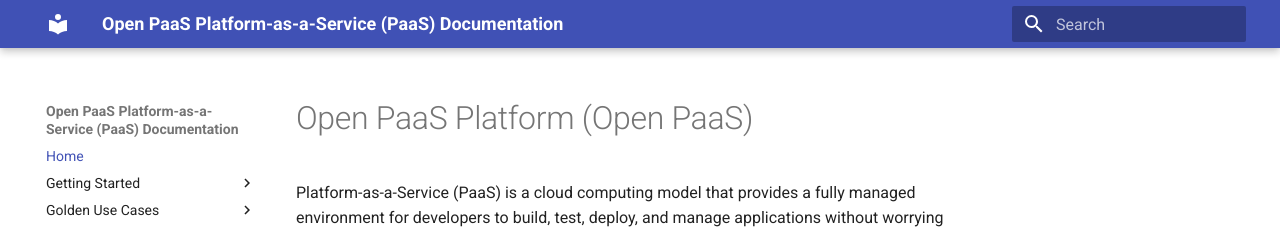
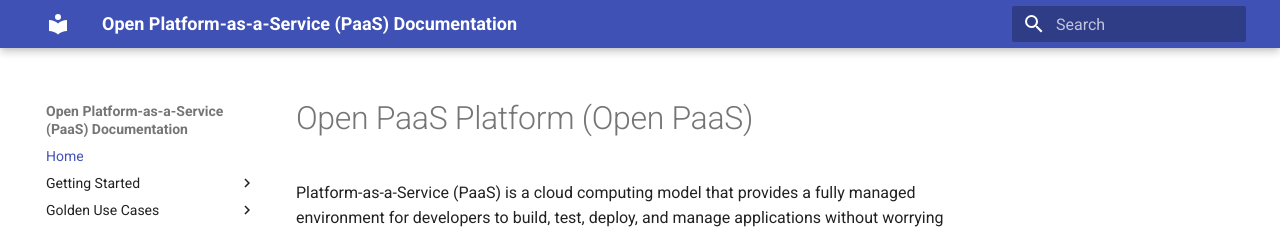
Before and after one commit to jnikhila/open-paas-platform-docs, an MkDocs documentation site: the page built from docs/index.md, in a window 1280 px wide. Shown: the top 229 px of the page. Built offline with MkDocs 1.6.1 and Material for MkDocs 9.7.7, drawn with Linux system fonts in a browser that asks for light colours.

Commit message:
Update mkdocs.yml

```diff
--- a/mkdocs.yml
+++ b/mkdocs.yml
@@ -1,4 +1,4 @@
-site_name: Open PaaS Platform-as-a-Service (PaaS) Documentation
+site_name: Open Platform-as-a-Service (PaaS) Documentation
 theme: material
 
 
```
